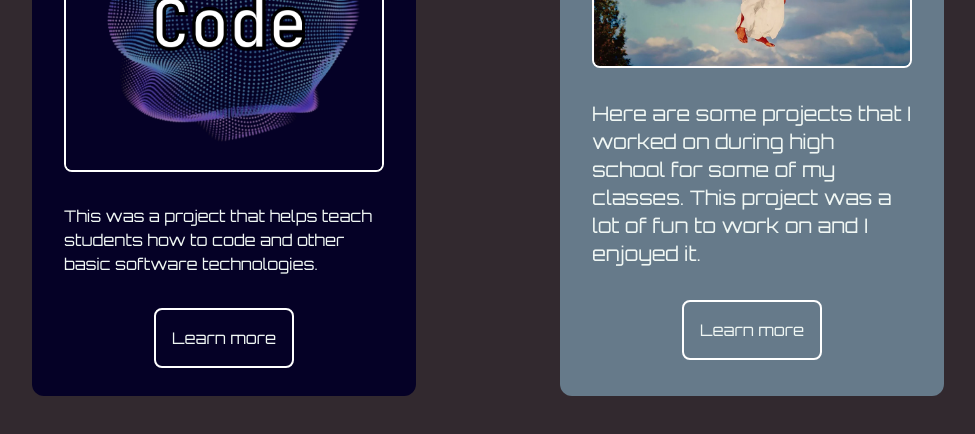
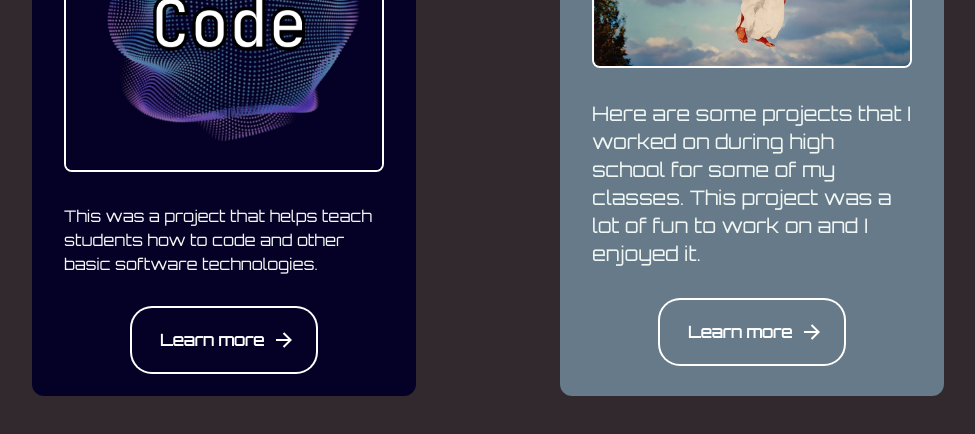
Before and after one commit to jacob-s-codes/personal-portfolio, a Next.js app: page / in a window 1280 px wide. Shown: the part 2581-3015 px from the top of the page, without its empty margins (152-1127 px from the left). Built offline with nearby package versions, Linux system fonts and the light colour scheme.

Commit message:
added cool button

```diff
--- /dev/null
+++ b/app/components/HomePage/Coolbutton.tsx
@@ -0,0 +1,111 @@
+'use client';
+import React from 'react';
+import styled from 'styled-components';
+
+const Button = () => {
+  return (
+    <StyledWrapper>
+      <button className="animated-button">
+        <svg viewBox="0 0 24 24" className="arr-2" xmlns="http://www.w3.org/2000/svg">
+          <path d="M16.1716 10.9999L10.8076 5.63589L12.2218 4.22168L20 11.9999L12.2218 19.778L10.8076 18.3638L16.1716 12.9999H4V10.9999H16.1716Z" />
+        </svg>
+        <span className="text">Learn more</span>
+        <span className="circle" />
+        <svg viewBox="0 0 24 24" className="arr-1" xmlns="http://www.w3.org/2000/svg">
+          <path d="M16.1716 10.9999L10.8076 5.63589L12.2218 4.22168L20 11.9999L12.2218 19.778L10.8076 18.3638L16.1716 12.9999H4V10.9999H16.1716Z" />
+        </svg>
+      </button>
+    </StyledWrapper>
+  );
+}
+
+const StyledWrapper = styled.div`
+  .animated-button {
+    position: relative;
+    display: flex;
+    align-items: center;
+    gap: 4px;
+    padding: 16px 36px;
+    border: 4px solid;
+    border-color: transparent;
+    font-size: 16px;
+    background-color: inherit;
+    border-radius: 20px;
+    font-weight: 600;
+    color: white;
+    box-shadow: 0 0 0 2px white;
+    cursor: pointer;
+    overflow: hidden;
+    transition: all 0.6s cubic-bezier(0.23, 1, 0.32, 1);
+  }
+
+  .animated-button svg {
+    position: absolute;
+    width: 24px;
+    fill: white;
+    z-index: 9;
+    transition: all 0.8s cubic-bezier(0.23, 1, 0.32, 1);
+  }
+
+  .animated-button .arr-1 {
+    right: 16px;
+  }
+
+  .animated-button .arr-2 {
+    left: -25%;
+  }
+
+  .animated-button .circle {
+    position: absolute;
+    top: 50%;
+    left: 50%;
+    transform: translate(-50%, -50%);
+    width: 20px;
+    height: 20px;
+    background-color: white;
+    border-radius: 50%;
+    opacity: 0;
+    transition: all 0.8s cubic-bezier(0.23, 1, 0.32, 1);
+  }
+
+  .animated-button .text {
+    position: relative;
+    z-index: 1;
+    transform: translateX(-12px);
+    transition: all 0.8s cubic-bezier(0.23, 1, 0.32, 1);
+  }
+
+  .animated-button:hover {
+    box-shadow: 0 0 0 12px transparent;
+    color: #212121;
+    border-radius: 12px;
+  }
+
+  .animated-button:hover .arr-1 {
+    right: -25%;
+  }
+
+  .animated-button:hover .arr-2 {
+    left: 16px;
+  }
+
+  .animated-button:hover .text {
+    transform: translateX(12px);
+  }
+
+  .animated-button:hover svg {
+    fill: #212121;
+  }
+
+  .animated-button:active {
+    scale: 0.95;
+    box-shadow: 0 0 0 4px white;
+  }
+
+  .animated-button:hover .circle {
+    width: 220px;
+    height: 220px;
+    opacity: 1;
+  }`;
+
+export default Button;
--- a/app/components/HomePage/MyProjects.tsx
+++ b/app/components/HomePage/MyProjects.tsx
@@ -3,7 +3,8 @@
 import Image from 'next/image'
 import modetocode from '../../assets/modetocodebg.png'
 import schoolimg from '../../assets/ifbackground.jpeg'
-import Link from 'next/link'
+import Link from 'next/link';
+import Coolbutton from '../HomePage/Coolbutton';
 
 const MyProjects = () => {
     return (
@@ -26,7 +27,7 @@
                             <p>This was a project that helps teach students how to code and other basic software technologies.</p>
                         </div>
                         <div className='flex w-full justify-center'>
-                        <Link href="/modetocode" target='_blank'><button className='border-white border-2 rounded-lg px-4 py-4 hover:bg-white hover:text-black duration-500 hover:cursor-pointer'>Learn more</button></Link>
+                        <Link href="/modetocode" target='_blank'><Coolbutton/></Link>
                         </div>
                     </SpotlightBorder>
                 </div>
@@ -46,7 +47,7 @@
                             <p>Here are some projects that I worked on during high school for some of my classes. This project was a lot of fun to work on and I enjoyed it.</p>
                         </div>
                         <div className='flex w-full justify-center'>
-                            <Link href="/schoolprojects" target='_blank'><button className='border-white border-2 rounded-lg px-4 py-4 hover:bg-white hover:text-black duration-500 hover:cursor-pointer'>Learn more</button></Link>
+                            <Link href="/schoolprojects" target='_blank'><Coolbutton/></Link>
                         </div>
                     </SpotlightBorder>
                 </div>
--- a/package.json
+++ b/package.json
@@ -12,7 +12,8 @@
     "daisyui": "^4.12.14",
     "next": "15.0.2",
     "react": "19.0.0-rc-02c0e824-20241028",
-    "react-dom": "19.0.0-rc-02c0e824-20241028"
+    "react-dom": "19.0.0-rc-02c0e824-20241028",
+    "styled-components": "^6.1.14"
   },
   "devDependencies": {
     "@types/node": "^20",
```
Also changed, not shown: 1 other file (tests, documents, lock files or other folders).
